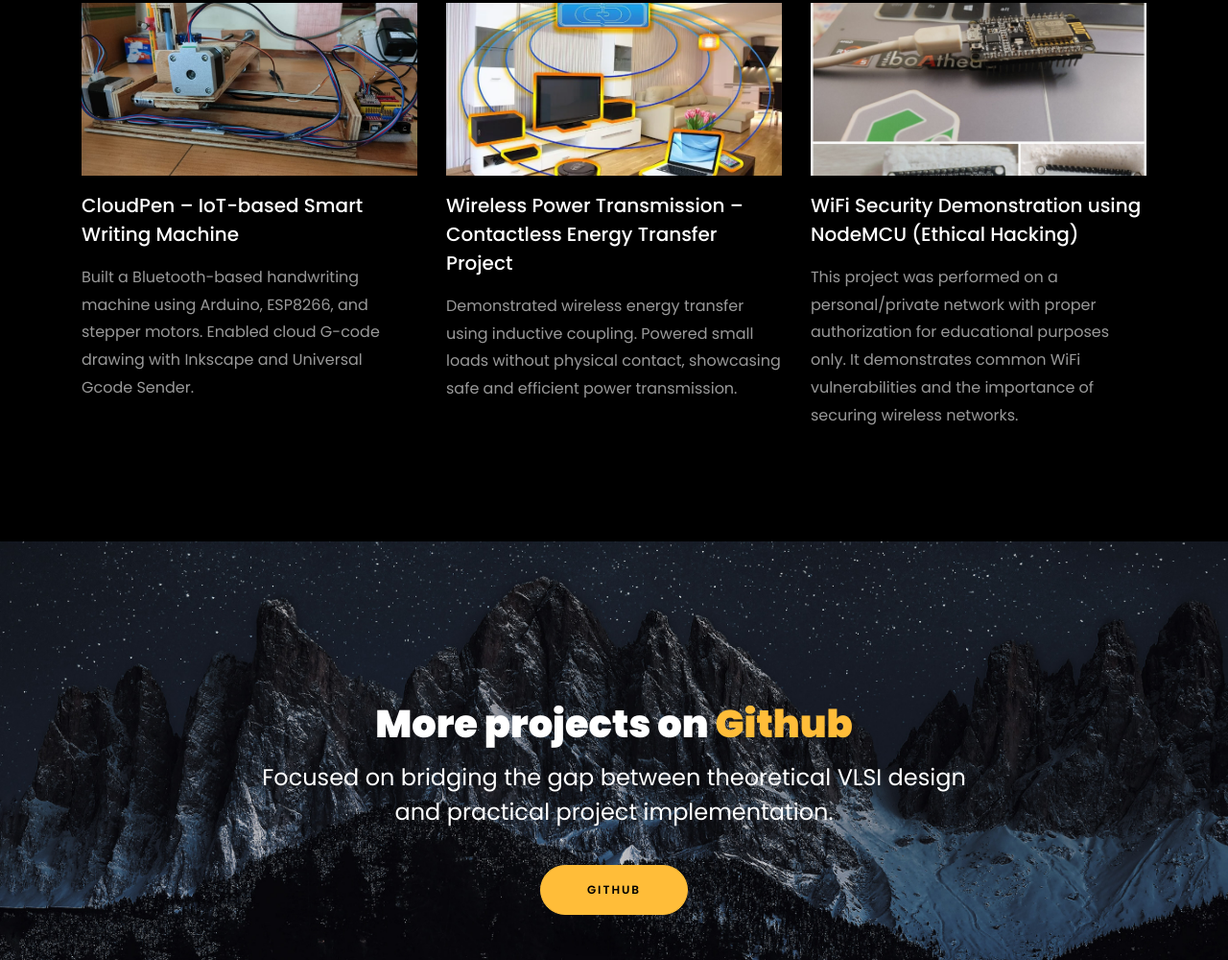
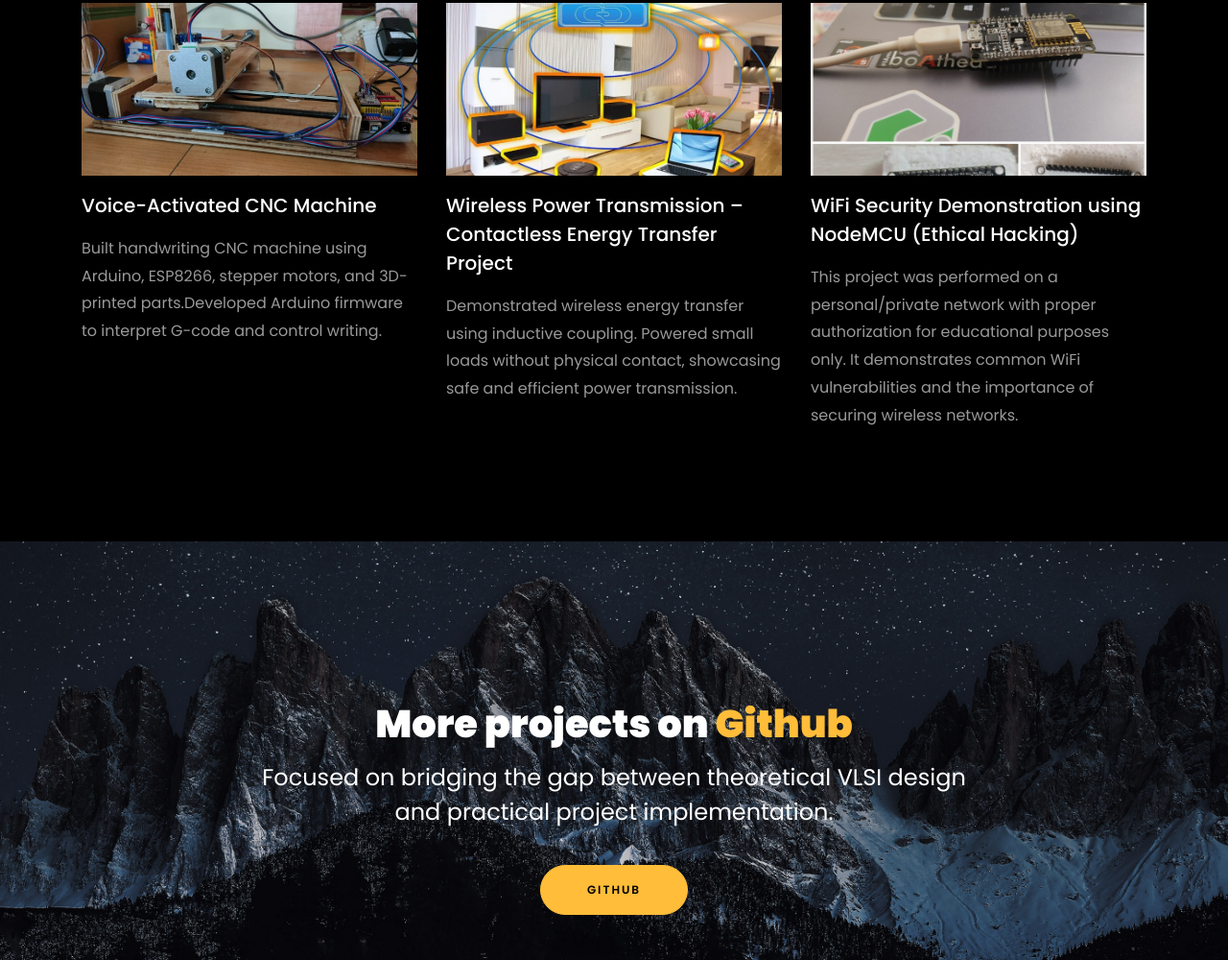
Before and after one commit to karansaini4/jatin-portfolio, a plain HTML site: page index.html in a window 1280 px wide. Shown: the part 3593-4593 px from the top of the page at 96% size. Drawn offline with Linux system fonts and the light colour scheme; files whose address does not match are found by name.

Commit message:
Update index.html

```diff
--- a/index.html
+++ b/index.html
@@ -413,8 +413,9 @@
               </a>
               <div class="text mt-3 float-right d-block">
 
-                <h3 class="heading"><a href="https://github.com/jatinshekhawat395/home-writing-machine-code">CloudPen – IoT-based Smart Writing Machine</a></h3>
-                <p>Built a Bluetooth-based handwriting machine using Arduino, ESP8266, and stepper motors. Enabled cloud G-code drawing with Inkscape and Universal Gcode Sender.</p>
+                <h3 class="heading"><a href="https://github.com/jatinshekhawat395/home-writing-machine-code">Voice-Activated CNC Machine</a></h3>
+                <p>Built handwriting CNC machine using Arduino, ESP8266, stepper motors, and 3D-printed parts.Developed Arduino firmware to interpret G-code and control writing.
+</p>
               </div>
             </div>
           </div>
```
